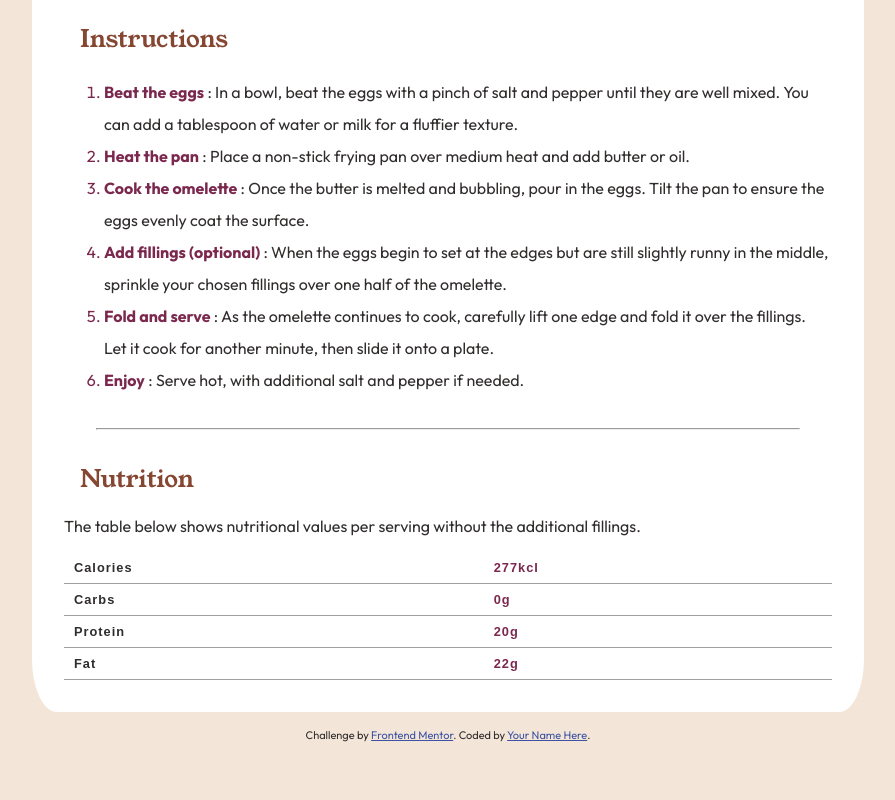
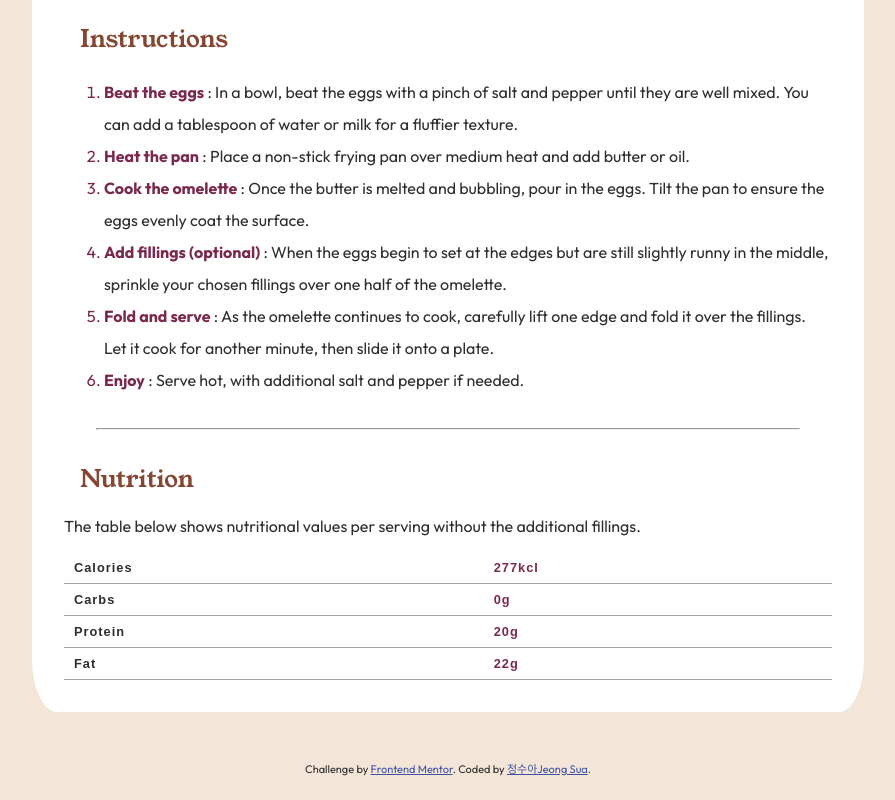
Before and after one commit to SuaJeong-winter/FEM-04-recipe-page, a plain HTML site: page index.html in a window 1280 px wide. Shown: the part 1137-1937 px from the top of the page, without its empty margins (192-1087 px from the left). Before the commit the page ends 1879 px from the top, so only its background shows below. Drawn offline with Linux system fonts and the light colour scheme.

Commit message:
docs:README.md 페이지 업데이트 및 배포

```diff
--- a/index.html
+++ b/index.html
@@ -124,7 +124,10 @@
     <footer class="attribution">
       Challenge by
       <a href="https://www.frontendmentor.io?ref=challenge">Frontend Mentor</a>.
-      Coded by <a href="#">Your Name Here</a>.
+      Coded by
+      <a href="https://github.com/SuaJeong-winter/FEM-04-recipe-page"
+        >정수아Jeong Sua</a
+      >.
     </footer>
   </body>
 </html>
--- a/styles.css
+++ b/styles.css
@@ -130,7 +130,8 @@ td {
 .attribution {
   font-size: 0.6875rem;
   text-align: center;
-  margin-top: 1rem;
+  margin-top: 3rem;
+  margin-bottom: 1.5rem;
 }
 .attribution a {
   color: hsl(228, 45%, 44%);
```
Also changed, not shown: 4 other files.
